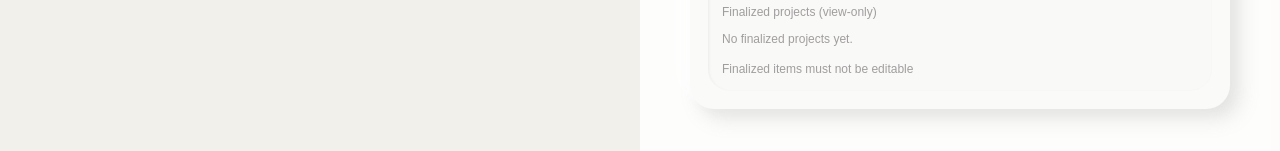
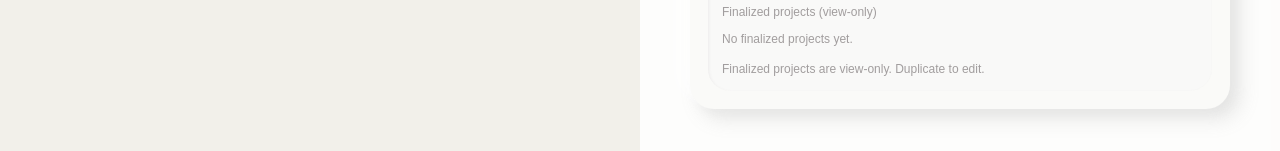
Before and after one commit to manager-estimator/meraki-estimator, a Next.js app: page /dashboard in a window 1280 px wide. Shown: the part 468-619 px from the top of the page. Built offline with nearby package versions, Linux system fonts and the light colour scheme; a web font is replaced by a local one.

Commit message:
Clarify finalized projects microcopy

```diff
--- a/app/dashboard/page.tsx
+++ b/app/dashboard/page.tsx
@@ -162,7 +162,7 @@ export default function DashboardPage() {
                 </div>
 
                 <div className={styles.cardFooter}>
-                  <div className={styles.cardHint}>Finalized items must not be editable</div>
+                  <div className={styles.cardHint}>Finalized projects are view-only. Duplicate to edit.</div>
                 </div>
               </section>
             </div>
```
